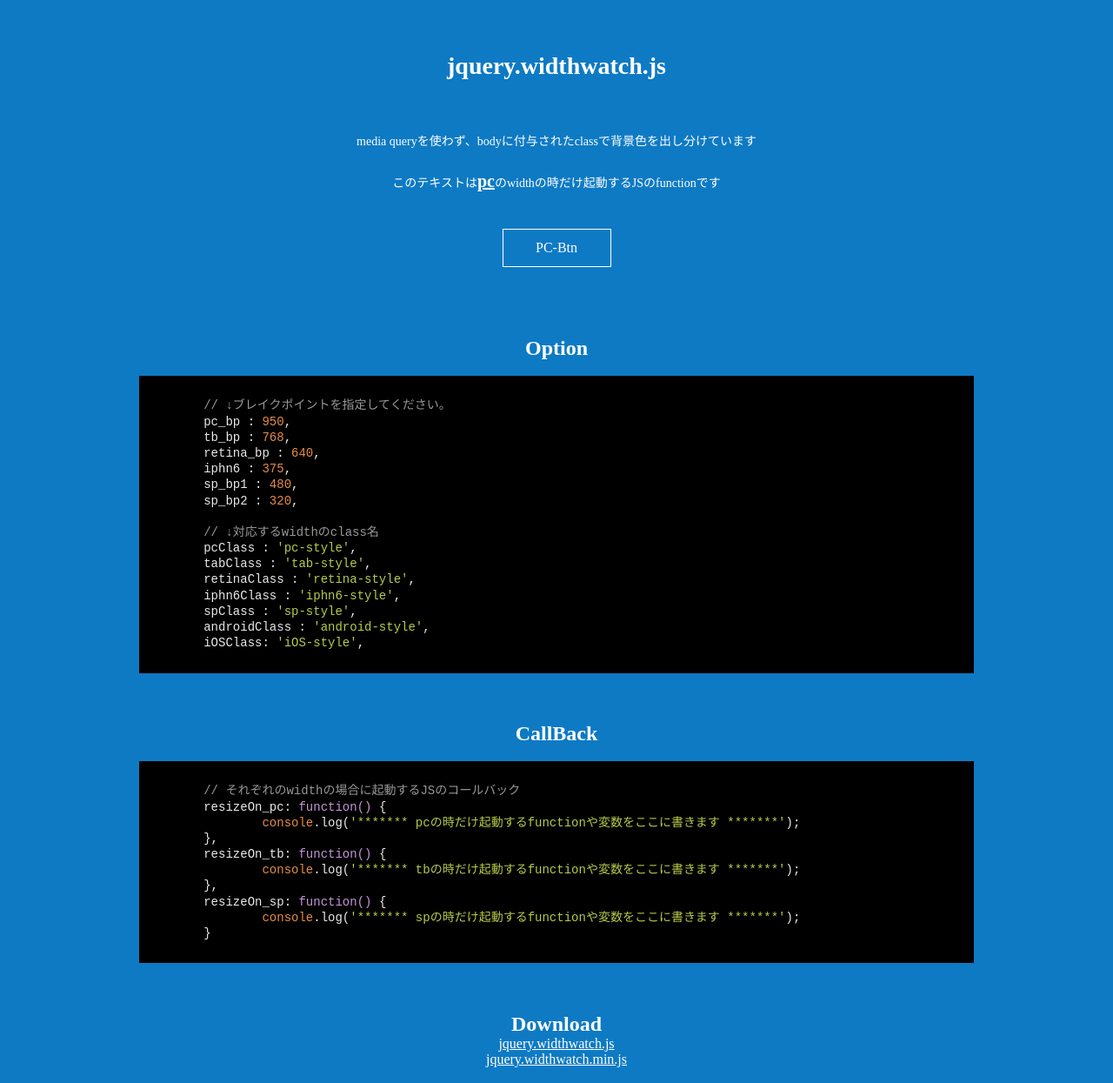
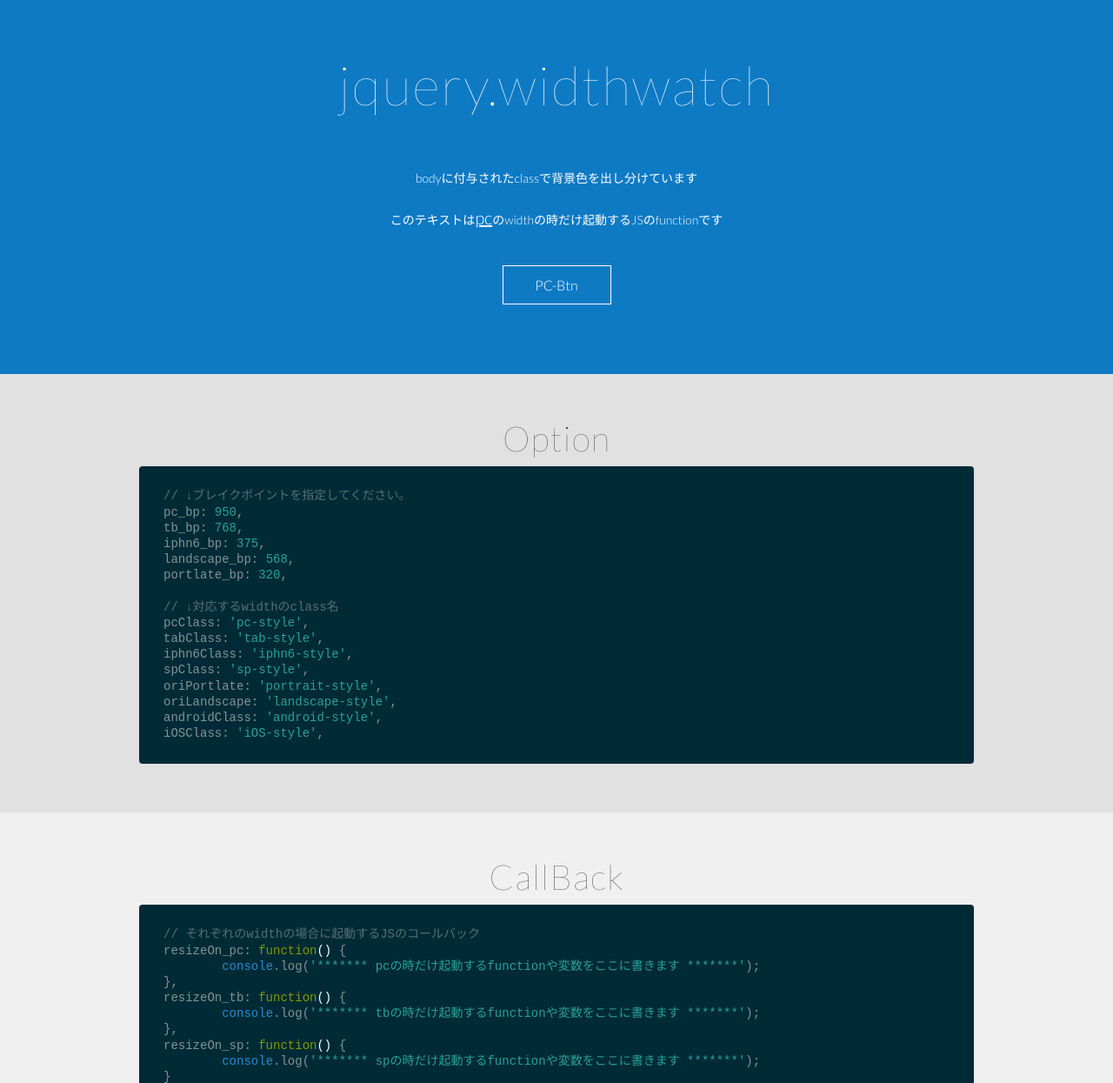
Before and after one commit to munehiroKABUHARA/jquery.widthWatch.js, a plain HTML site: page index.html in a window 1280 px wide. Shown: the top 1245 px of the page at 87% size. Drawn offline with nearby package versions, Linux system fonts and the light colour scheme.

Commit message:
v1.2 fixed

```diff
--- a/index.html
+++ b/index.html
@@ -4,6 +4,7 @@
 <meta charset="UTF-8">
 <meta http-equiv="X-UA-Compatible" content="IE=edge">
 <meta name="viewport" content="width=device-width, initial-scale=1">
+<link href='https://fonts.googleapis.com/css?family=Lato:300,100' rel='stylesheet' type='text/css'>
 <style>
 /* bodyに付与されたclassで背景画像を出し分けてます */
 *{
@@ -34,37 +35,49 @@ body.sp-style{
 	padding:20px 5px 40px;
 }
 h1{
-	font-size: 28px;
+	font-size: 62px;
 	color: #fff;
 	padding:40px 0;
 	margin:0 0 20px 0;
+	font-family: 'Lato', sans-serif;
+	font-weight: 100;
+	letter-spacing: 0.03em;
+}
+.sp-style h1{
+	font-size: 36px;
 }
 h2{
-	font-size: 24px;
-	color: #fff;
+	font-size: 40px;
+	color: #333;
 	padding:0;
-	margin:0;
+	font-family: 'Lato', sans-serif;
+	font-weight: 100;
+	letter-spacing: 0.03em;
+}
+.sp-style h2{
+	font-size: 32px;
 }
 p{
 	color: #fff;
 	font-size: 14px;
 	margin-bottom: 20px;
 	line-height: 1.5;
+	font-family: 'Lato', sans-serif;
 }
 #text{
 	color: #fff;
 	font-size: 14px;
 	margin:0 0 40px 0;
 	line-height: 1.5;
+	font-family: 'Lato', sans-serif;
 }
 #text span{
-	font-weight: bold;
 	font-size: 20px;
 	text-decoration: underline;
 }
 .btnElem{
 	width:125px;
-	margin:0 auto 60px;
+	margin:0 auto 40px;
 }
 .btnElem a{
 	display: block;
@@ -72,6 +85,7 @@ p{
 	border: 1px solid #fff;
 	color: #fff;
 	text-decoration: none;
+	font-family: 'Lato', sans-serif;
 }
 .btnElem a:hover{
 	background: #fff;
@@ -82,13 +96,41 @@ code{
 	text-align: left;
 	line-height: 1.3;
 	font-size: 14px;
+	-webkit-border-radius: 4px;
+	-moz-border-radius: 4px;
+	border-radius: 4px;
 }
-.section{
-	padding:20px 0 0 0;
+pre{
+	margin-top:-10px;
 }
-
+.hljs{
+	padding:0.5em 2em!important;
+}
+.inner{
+	padding:50px 5px 20px;
+	max-width: 960px;
+	margin:0 auto;
+}
+#option{
+	background: #e1e1e1;
+}
+#callback{
+	background: #f0f0f0;
+}
+#download{
+	background: #111;
+}
+#download h2{
+	color: #fff;
+}
+#download ul li a{
+	color: #888
+}
+#download .inner{
+	padding:50px 5px 60px;
+}
 </style>
-<link rel="stylesheet" href="styles/tomorrow-night-bright.css">
+<link rel="stylesheet" href="styles/solarized_dark.css">
 <script src="https://ajax.googleapis.com/ajax/libs/jquery/1.11.3/jquery.min.js"></script>
 <script src="jquery.widthwatch.min.js"></script>
 <script src="highlight.pack.js"></script>
@@ -105,19 +147,19 @@ $(document).ready(function(){
 
 	$('body').widthWatch({ //対象のdomは基本的になんでもOKです。
 		// ↓ここからOption：ブレイクポイントを指定してください。変更する必要がなければ書かなくて大丈夫です。「$('body').widthWatch()」これだけ
-    	pc_bp : 950,
-    	tb_bp : 768,
-    	retina_bp : 640,
-    	iphn6 : 375,
-    	sp_bp1 : 480,
-    	sp_bp2 : 320,
+        pc_bp: 950,
+        tb_bp: 768,
+        iphn6_bp: 375,
+        landscape_bp: 568,
+        portlate_bp: 320,
     	// ↓ここから対応するwidthのclass名など　書き換えたい場合は追記してください
-    	pcClass : 'pc-style',
-    	tabClass : 'tab-style',
-    	retinaClass : 'retina-style',
-    	iphn6Class : 'iphn6-style',
-    	spClass : 'sp-style',
-    	androidClass : 'android-style',
+        pcClass: 'pc-style',
+        tabClass: 'tab-style',
+        iphn6Class: 'iphn6-style',
+        spClass: 'sp-style',
+        oriPortlate: 'portrait-style',
+        oriLandscape: 'landscape-style',
+        androidClass: 'android-style',
         iOSClass: 'iOS-style',
     	// ↓ここからは対応するwidthの場合起動するJSのコールバックです。必要な場合に追記してください。
 		resizeOn_pc: function() {
@@ -171,38 +213,40 @@ hljs.initHighlighting();
 </head>
 <body>
 <div id="wrap">
-	<h1>jquery.widthwatch.js</h1>
-	<p>media queryを使わず、bodyに付与されたclassで背景色を出し分けています</p>
+	<h1>jquery.widthwatch</h1>
+	<p>bodyに付与されたclassで背景色を出し分けています</p>
 	<div id="text"></div>
 	<div id="pcBlock"><div class="btnElem"><a href="">PC-Btn</a></div></div>
 	<div id="tbBlock"><div class="btnElem"><a href="">TB-Btn</a></div></div>
 	<div id="spBlock"><div class="btnElem"><a href="">SP-Btn</a></div></div>
-
-	<div class="section">
+</div>
+	<div id="option">
+		<div class="inner">
 	<h2>Option</h2>
 		<pre>
 			<code class="javascript hljs">
 // ↓ブレイクポイントを指定してください。
-	pc_bp : 950,
-	tb_bp : 768,
-	retina_bp : 640,
-	iphn6 : 375,
-	sp_bp1 : 480,
-	sp_bp2 : 320,
+pc_bp: 950,
+tb_bp: 768,
+iphn6_bp: 375,
+landscape_bp: 568,
+portlate_bp: 320,
 
 // ↓対応するwidthのclass名
-	pcClass : 'pc-style',
-	tabClass : 'tab-style',
-	retinaClass : 'retina-style',
-	iphn6Class : 'iphn6-style',
-	spClass : 'sp-style',
-	androidClass : 'android-style',
+pcClass: 'pc-style',
+tabClass: 'tab-style',
+iphn6Class: 'iphn6-style',
+spClass: 'sp-style',
+oriPortlate: 'portrait-style',
+oriLandscape: 'landscape-style',
+androidClass: 'android-style',
 iOSClass: 'iOS-style',
 			</code>
 		</pre>
-
 		</div>
-	<div class="section">
+	</div>
+	<div id="callback">
+		<div class="inner">
 	<h2>CallBack</h2>
 		<pre>
 			<code class="javascript hljs">
@@ -219,7 +263,9 @@ hljs.initHighlighting();
 			</code>
 		</pre>
 		</div>
-	<div class="section">
+	</div>
+	<div id="download">
+		<div class="inner">
 			<h2>Download</h2>
 			<ul>
 				<li><a href="http://enum-kabu.com/plugin/jquery.widthWatch/jquery.widthwatch.js">jquery.widthwatch.js</a></li>
@@ -227,5 +273,6 @@ hljs.initHighlighting();
 			</ul>
 		</div>
 	</div>
+
 </body>
 </html>
--- /dev/null
+++ b/styles/solarized_dark.css
@@ -0,0 +1,107 @@
+/*
+
+Orginal Style from ethanschoonover.com/solarized (c) Jeremy Hull <sourdrums@gmail.com>
+
+*/
+
+.hljs {
+  display: block;
+  overflow-x: auto;
+  padding: 0.5em;
+  background: #002b36;
+  color: #839496;
+  -webkit-text-size-adjust: none;
+}
+
+.hljs-comment,
+.diff .hljs-header,
+.hljs-doctype,
+.hljs-pi,
+.lisp .hljs-string {
+  color: #586e75;
+}
+
+/* Solarized Green */
+.hljs-keyword,
+.hljs-winutils,
+.method,
+.hljs-addition,
+.css .hljs-tag,
+.hljs-request,
+.hljs-status,
+.nginx .hljs-title {
+  color: #859900;
+}
+
+/* Solarized Cyan */
+.hljs-number,
+.hljs-command,
+.hljs-string,
+.hljs-tag .hljs-value,
+.hljs-rule .hljs-value,
+.hljs-doctag,
+.tex .hljs-formula,
+.hljs-regexp,
+.hljs-hexcolor,
+.hljs-link_url {
+  color: #2aa198;
+}
+
+/* Solarized Blue */
+.hljs-title,
+.hljs-localvars,
+.hljs-chunk,
+.hljs-decorator,
+.hljs-built_in,
+.hljs-identifier,
+.vhdl .hljs-literal,
+.hljs-id,
+.css .hljs-function,
+.hljs-name {
+  color: #268bd2;
+}
+
+/* Solarized Yellow */
+.hljs-attribute,
+.hljs-variable,
+.lisp .hljs-body,
+.smalltalk .hljs-number,
+.hljs-constant,
+.hljs-class .hljs-title,
+.hljs-parent,
+.hljs-type,
+.hljs-link_reference {
+  color: #b58900;
+}
+
+/* Solarized Orange */
+.hljs-preprocessor,
+.hljs-preprocessor .hljs-keyword,
+.hljs-pragma,
+.hljs-shebang,
+.hljs-symbol,
+.hljs-symbol .hljs-string,
+.diff .hljs-change,
+.hljs-special,
+.hljs-attr_selector,
+.hljs-subst,
+.hljs-cdata,
+.css .hljs-pseudo,
+.hljs-header {
+  color: #cb4b16;
+}
+
+/* Solarized Red */
+.hljs-deletion,
+.hljs-important {
+  color: #dc322f;
+}
+
+/* Solarized Violet */
+.hljs-link_label {
+  color: #6c71c4;
+}
+
+.tex .hljs-formula {
+  background: #073642;
+}
```
Also changed, not shown: jquery.widthwatch.js, jquery.widthwatch.min.js. Lines whose indentation alone changed are shown as unchanged.
